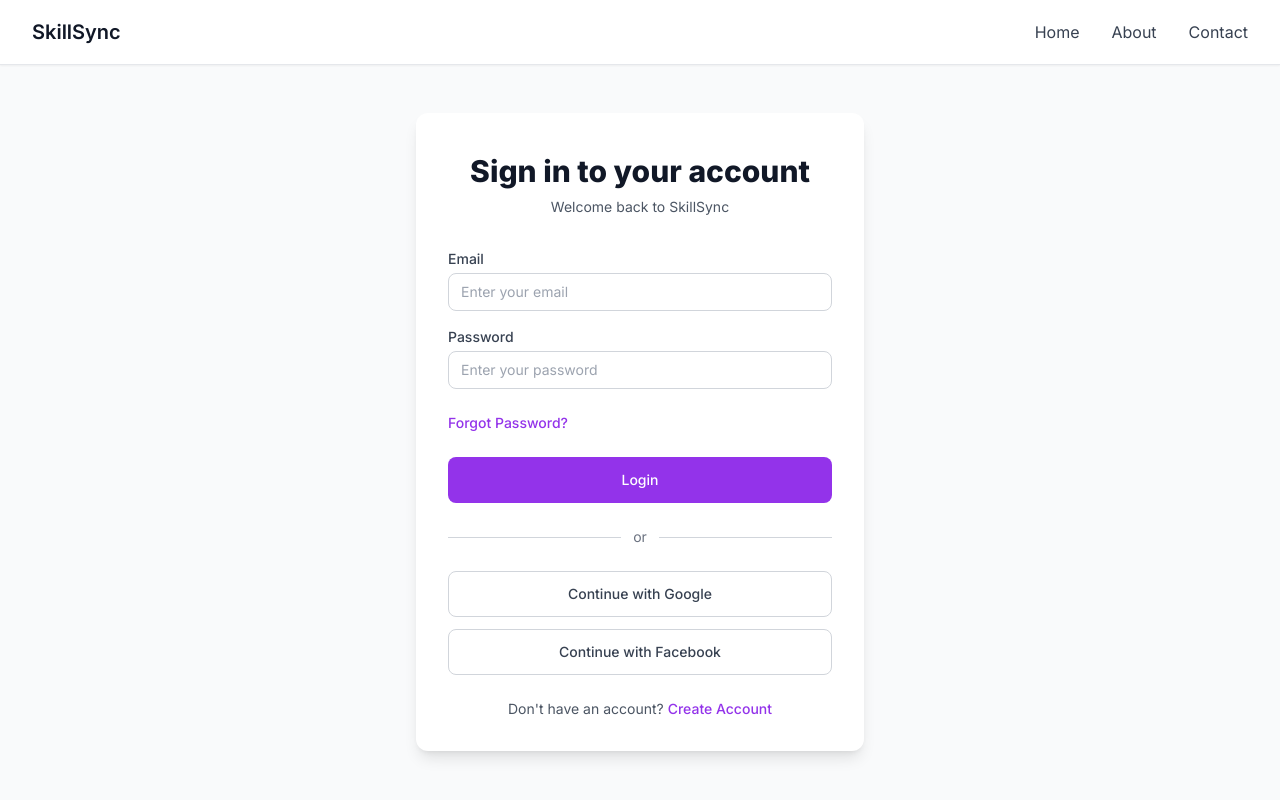
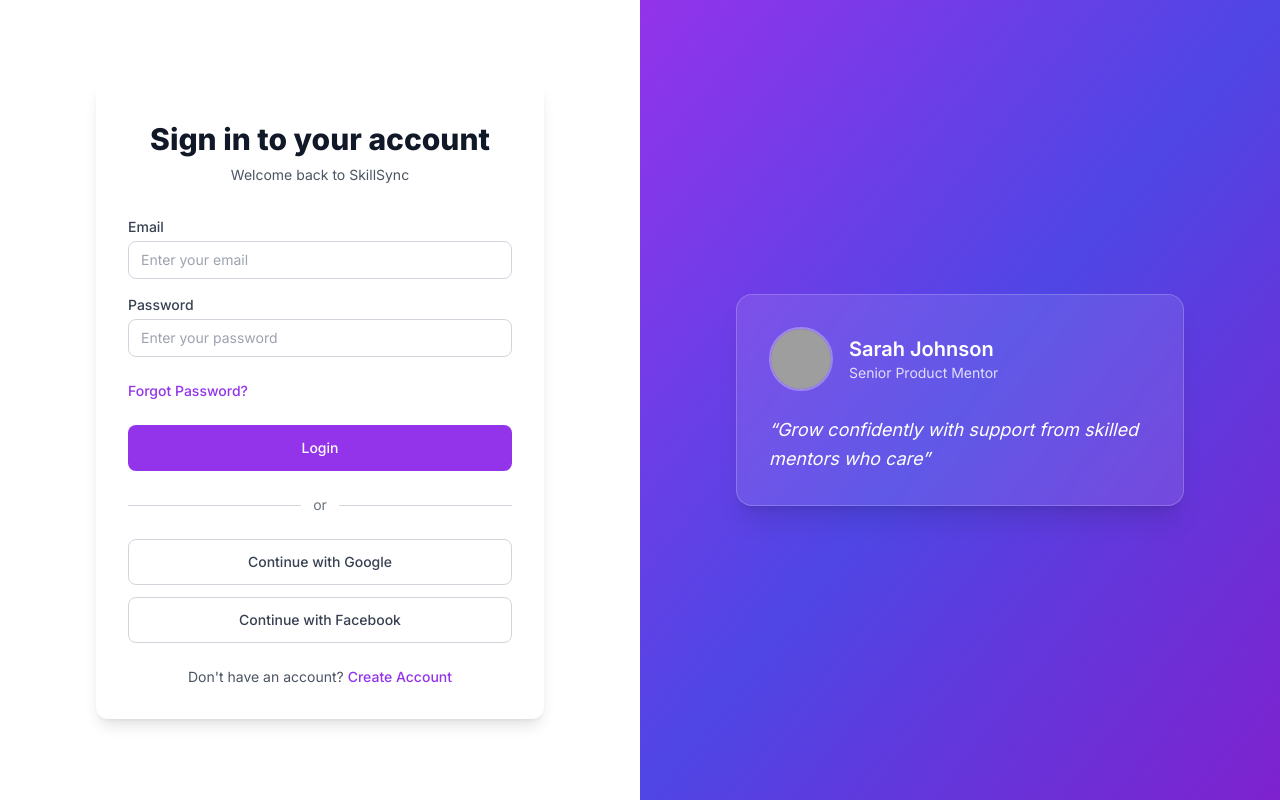
Before and after one commit to MentoNest/skillsync_frontend, a Next.js app: page /login in a window 1280 px wide. Built offline with nearby package versions, Linux system fonts and the light colour scheme; grey boxes are pictures that could not be loaded.

Commit message:
Implemented split screen layout

```diff
--- a/app/(public)/layout.tsx
+++ b/app/(public)/layout.tsx
@@ -1,8 +1,19 @@
+'use client';
+
+import { usePathname } from 'next/navigation';
+
 export default function PublicLayout({
   children,
 }: {
   children: React.ReactNode
 }) {
+  const pathname = usePathname();
+  const isAuthPage = pathname === '/login' || pathname === '/register';
+
+  if (isAuthPage) {
+    return <>{children}</>;
+  }
+
   return (
     <div className="min-h-screen bg-gray-50">
       <header className="bg-white shadow-sm border-b">
--- a/app/(public)/login-form.tsx
+++ b/app/(public)/login-form.tsx
@@ -62,9 +62,8 @@ export default function LoginForm() {
   };
 
   return (
-    <div className="flex items-center justify-center py-12 px-4 sm:px-6 lg:px-8">
-      <div className="max-w-md w-full space-y-8 bg-white p-8 rounded-xl shadow-lg">
-        <div>
+    <div className="max-w-md w-full space-y-8 bg-white p-8 rounded-xl shadow-lg">
+      <div>
           <h2 className="mt-2 text-center text-3xl font-extrabold text-gray-900">
             Sign in to your account
           </h2>
@@ -163,8 +162,7 @@ export default function LoginForm() {
                </Link>
              </p>
            </div>
-        </form>
-      </div>
-    </div>
+         </form>
+        </div>
   );
 }
--- a/app/(public)/login/page.tsx
+++ b/app/(public)/login/page.tsx
@@ -1,5 +1,10 @@
 import LoginForm from '../login-form';
+import SplitAuthLayout from '@/components/auth/SplitAuthLayout';
 
 export default function LoginPage() {
-  return <LoginForm />;
+  return (
+    <SplitAuthLayout>
+      <LoginForm />
+    </SplitAuthLayout>
+  );
 }
--- a/app/(public)/register/page.tsx
+++ b/app/(public)/register/page.tsx
@@ -1,5 +1,10 @@
 import RegistrationForm from '../registration-form';
+import SplitAuthLayout from '@/components/auth/SplitAuthLayout';
 
 export default function RegisterPage() {
-  return <RegistrationForm />;
+  return (
+    <SplitAuthLayout>
+      <RegistrationForm />
+    </SplitAuthLayout>
+  );
 }
--- a/app/(public)/registration-form.tsx
+++ b/app/(public)/registration-form.tsx
@@ -80,9 +80,8 @@ export default function RegistrationForm() {
   };
 
   return (
-    <div className="flex items-center justify-center py-12 px-4 sm:px-6 lg:px-8">
-      <div className="max-w-md w-full space-y-8 bg-white p-8 rounded-xl shadow-lg">
-        <div>
+    <div className="max-w-md w-full space-y-8 bg-white p-8 rounded-xl shadow-lg">
+      <div>
           <h2 className="mt-2 text-center text-3xl font-extrabold text-gray-900">
             Create your account
           </h2>
@@ -207,8 +206,7 @@ export default function RegistrationForm() {
              </button>
            </div>
 
-         </form>
-       </div>
-     </div>
+          </form>
+        </div>
    );
  }
--- /dev/null
+++ b/components/auth/MentorCard.tsx
@@ -0,0 +1,20 @@
+export default function MentorCard() {
+  return (
+    <div className="bg-white/10 backdrop-blur-sm rounded-2xl p-8 max-w-md shadow-xl border border-white/20">
+      <div className="flex items-center mb-6">
+        <img
+          src="https://i.pravatar.cc/150?img=5"
+          alt="Mentor"
+          className="w-16 h-16 rounded-full mr-4 border-2 border-white/30"
+        />
+        <div>
+          <h3 className="text-white font-semibold text-xl">Sarah Johnson</h3>
+          <p className="text-white/80 text-sm">Senior Product Mentor</p>
+        </div>
+      </div>
+      <blockquote className="text-white text-lg italic leading-relaxed">
+        &ldquo;Grow confidently with support from skilled mentors who care&rdquo;
+      </blockquote>
+    </div>
+  );
+}
--- /dev/null
+++ b/components/auth/SplitAuthLayout.tsx
@@ -0,0 +1,23 @@
+'use client';
+
+import MentorCard from './MentorCard';
+
+export default function SplitAuthLayout({
+  children,
+}: {
+  children: React.ReactNode;
+}) {
+  return (
+    <div className="flex min-h-screen">
+      {/* Left side - Form container */}
+      <div className="w-full md:w-1/2 flex items-center justify-center p-4 sm:p-8 bg-white">
+        {children}
+      </div>
+
+      {/* Right side - Purple gradient and mentor card */}
+      <div className="hidden md:flex w-1/2 bg-gradient-to-br from-purple-600 via-indigo-600 to-purple-700 flex items-center justify-center p-8">
+        <MentorCard />
+      </div>
+    </div>
+  );
+}
--- a/package.json
+++ b/package.json
@@ -9,6 +9,7 @@
     "lint": "next lint"
   },
   "dependencies": {
+    "lucide-react": "^1.11.0",
     "next": "14.2.5",
     "react": "^18.3.1",
     "react-dom": "^18.3.1"
```
Also changed, not shown: 1 other file (tests, documents, lock files or other folders).
